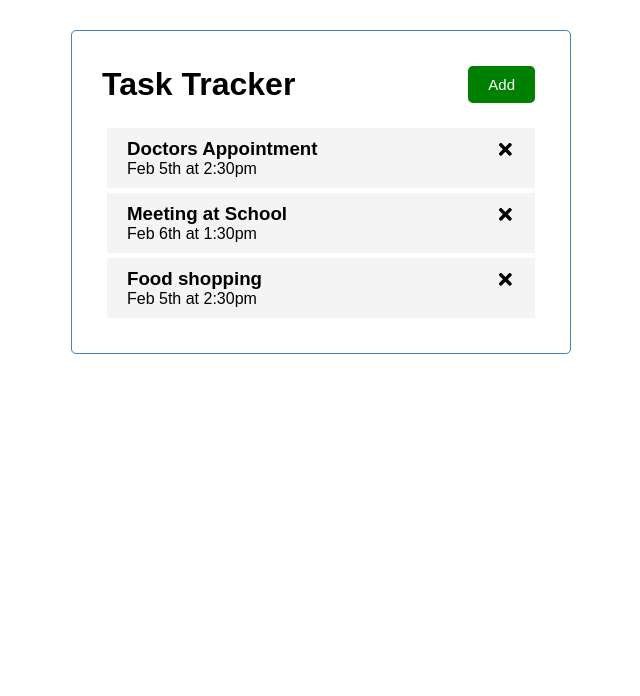
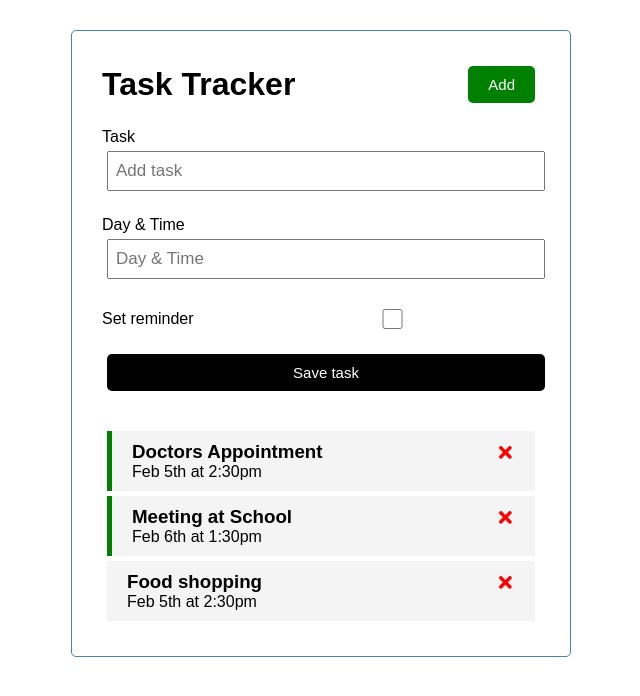
Before and after one commit to nathanLR/React-Task-Tracker, a React (Create React App) app: page / in a window 1280 px wide. Both pictures are taken after a click on the button "Add". Shown: the top 696 px of the page, without its empty margins (319-959 px from the left). Built offline with nearby package versions, Linux system fonts and the light colour scheme.

Commit message:
Add task feature

```diff
--- a/src/App.js
+++ b/src/App.js
@@ -1,9 +1,13 @@
 import Header from "./components/Header";
-import { useState } from 'react';
+import { useState } from "react";
 import Tasks from "./components/Tasks";
+import AddTask from "./components/AddTask";
+
+let id = 3;
 
 function App() {
-  const [tasks, setTask] = useState([
+  const [showAddTask, setShowAddTask] = useState(false);
+  const [tasks, setTasks] = useState([
     {
       id: 1,
       text: "Doctors Appointment",
@@ -23,10 +27,42 @@ function App() {
       reminder: false,
     },
   ]);
+
+  const deleteTask = (taskID) => {
+    console.log("deleted", taskID);
+    setTasks(tasks.filter((task) => task.id !== taskID));
+  };
+  const toggleReminder = (taskID) => {
+    setTasks(
+      tasks.map((task) =>
+        task.id === taskID ? { ...task, reminder: !task.reminder } : task
+      )
+    );
+  };
+  const addTask = (task) =>{
+    id++;
+    console.log(task);
+    setTasks([...tasks, {...task, id: id}]);
+  }
+  const toggleAddTask = () =>{
+    setShowAddTask(!showAddTask);
+  }
   return (
     <div className="App container">
-      <Header title="Task Tracker"></Header>
-      <Tasks tasks={tasks}></Tasks>
+      <Header title="Task Tracker" onAddClick={toggleAddTask}></Header>
+      {
+        showAddTask ? <AddTask onAddTask={addTask}/> : <></>
+      }
+
+      {tasks.length > 0 ? (
+        <Tasks
+          tasks={tasks}
+          onDelete={deleteTask}
+          onRemind={toggleReminder}
+        ></Tasks>
+      ) : (
+        "No tasks to show..."
+      )}
     </div>
   );
 }
--- /dev/null
+++ b/src/components/AddTask.js
@@ -0,0 +1,72 @@
+import { useState } from "react";
+import PropTypes from "prop-types";
+const AddTask = ({ onAddTask }) => {
+  const [text, setText] = useState("");
+  const [day, setDay] = useState("");
+  const [reminder, setReminder] = useState(false);
+
+  const onSubmit = (event) => {
+    event.preventDefault();
+
+    if (!text || !day) {
+      alert("Please fill the form correctly.");
+      clearState();
+    } else {
+      onAddTask({
+        text,
+        day,
+        reminder,
+      });
+      clearState();
+    }
+  };
+  const clearState = () => {
+    setText("");
+    setDay("");
+    setReminder(false);
+  };
+  return (
+    <form className="add-form">
+      <div className="form-control">
+        <label>Task</label>
+        <input
+          type="text"
+          placeholder="Add task"
+          value={text}
+          onChange={(event) => setText(event.target.value)}
+        />
+      </div>
+      <div className="form-control">
+        <label>Day & Time</label>
+        <input
+          type="text"
+          placeholder="Day & Time"
+          value={day}
+          onChange={(event) => setDay(event.target.value)}
+        />
+      </div>
+      <div className="form-control form-control-check">
+        <label>Set reminder</label>
+        <input
+          type="checkbox"
+          value={reminder}
+          checked={reminder}
+          onChange={(event) => setReminder(event.currentTarget.checked)}
+        />
+      </div>
+      <input
+        type="submit"
+        value="Save task"
+        className="btn btn-block"
+        onClick={onSubmit}
+      />
+    </form>
+  );
+};
+
+AddTask.propTypes = {
+    onAddTask: PropTypes.func.isRequired
+}
+
+
+export default AddTask;
--- a/src/components/Header.js
+++ b/src/components/Header.js
@@ -2,16 +2,14 @@ import PropTypes from "prop-types";
 import Button from "./Button";
 
 
-const Header = ({ title }) => {
-  const onClick = () => {
-    console.log("button clicked");
-  };
+const Header = ({ title, onAddClick }) => {
+
 
   return (
     <div>
       <header className="header">
         <h1>{title}</h1>
-        <Button text="Add" color="green" onClick={onClick}></Button>
+        <Button text="Add" color="green" onClick={onAddClick}></Button>
       </header>
 
     </div>
@@ -29,6 +27,7 @@ Header.defaultProps = {
 
 Header.propTypes = {
   title: PropTypes.string.isRequired,
+  onAddClick: PropTypes.func.isRequired
 };
 
 export default Header;
--- a/src/components/Task.js
+++ b/src/components/Task.js
@@ -1,9 +1,15 @@
 //import PropTypes from "prop-types";
 import { FaTimes } from "react-icons/fa";
-const Task = ({ task }) => {
+const Task = ({ task, onDelete, onRemind }) => {
   return (
-    <div className="task">
-      <h3>{task.text} <FaTimes/></h3>
+    <div className={task.reminder ? "task reminder" : "task"} onDoubleClick={() => onRemind(task.id)}>
+      <h3>
+        {task.text}{" "}
+        <FaTimes
+          style={{ color: "red", cursor: "pointer" }}
+          onClick={() => onDelete(task.id)}
+        />
+      </h3>
       <p>{task.day}</p>
     </div>
   );
--- a/src/components/Tasks.js
+++ b/src/components/Tasks.js
@@ -1,10 +1,10 @@
 import Task from "./Task";
 
-const Tasks = ({ tasks }) => {
+const Tasks = ({ tasks, onDelete, onRemind }) => {
   return (
     <>
       {tasks.map((task) => (
-        <Task key={task.id} task={task}></Task>
+        <Task key={task.id} task={task} onDelete={onDelete} onRemind={onRemind}></Task>
       ))}
     </>
   );
```
